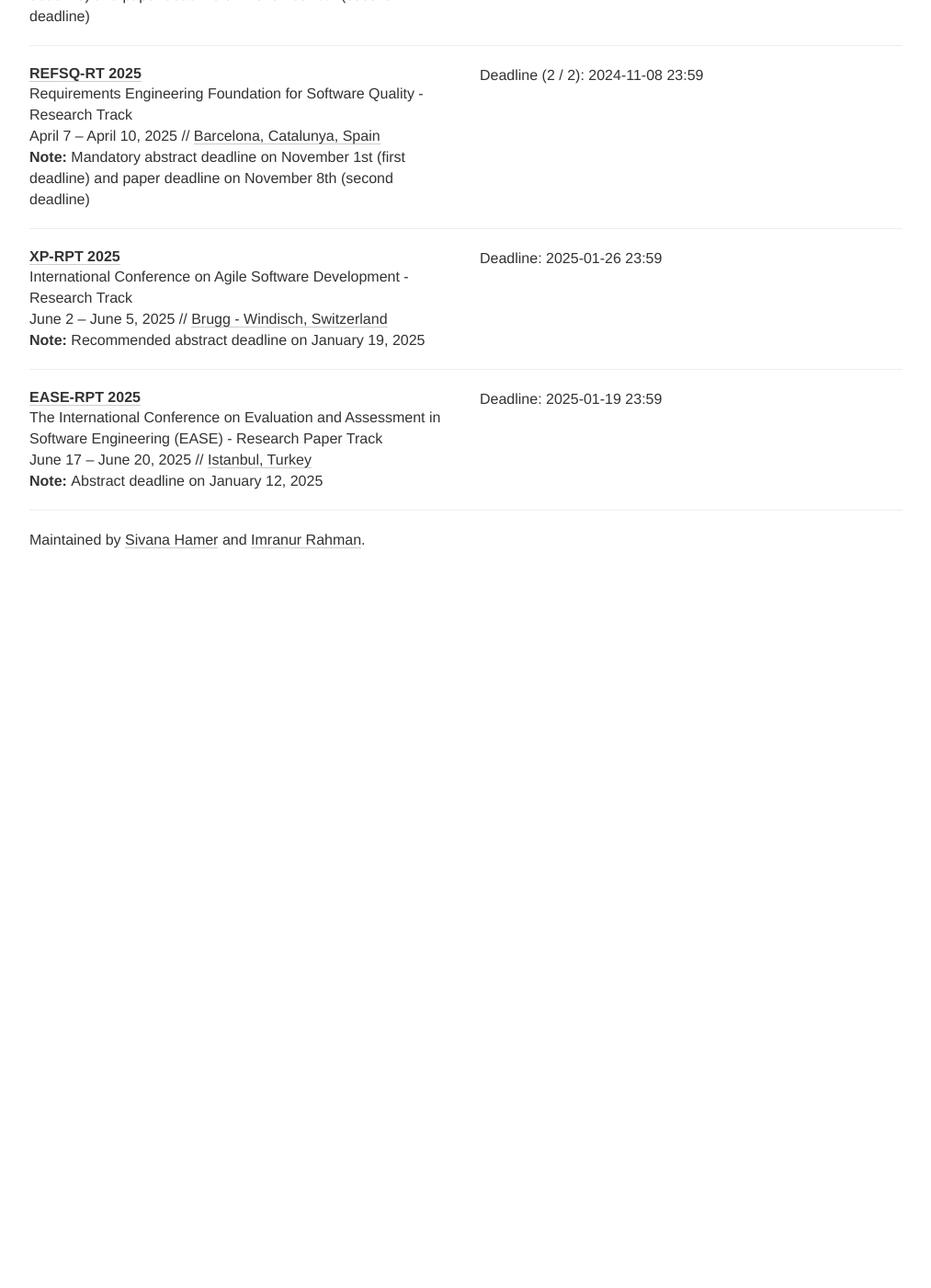
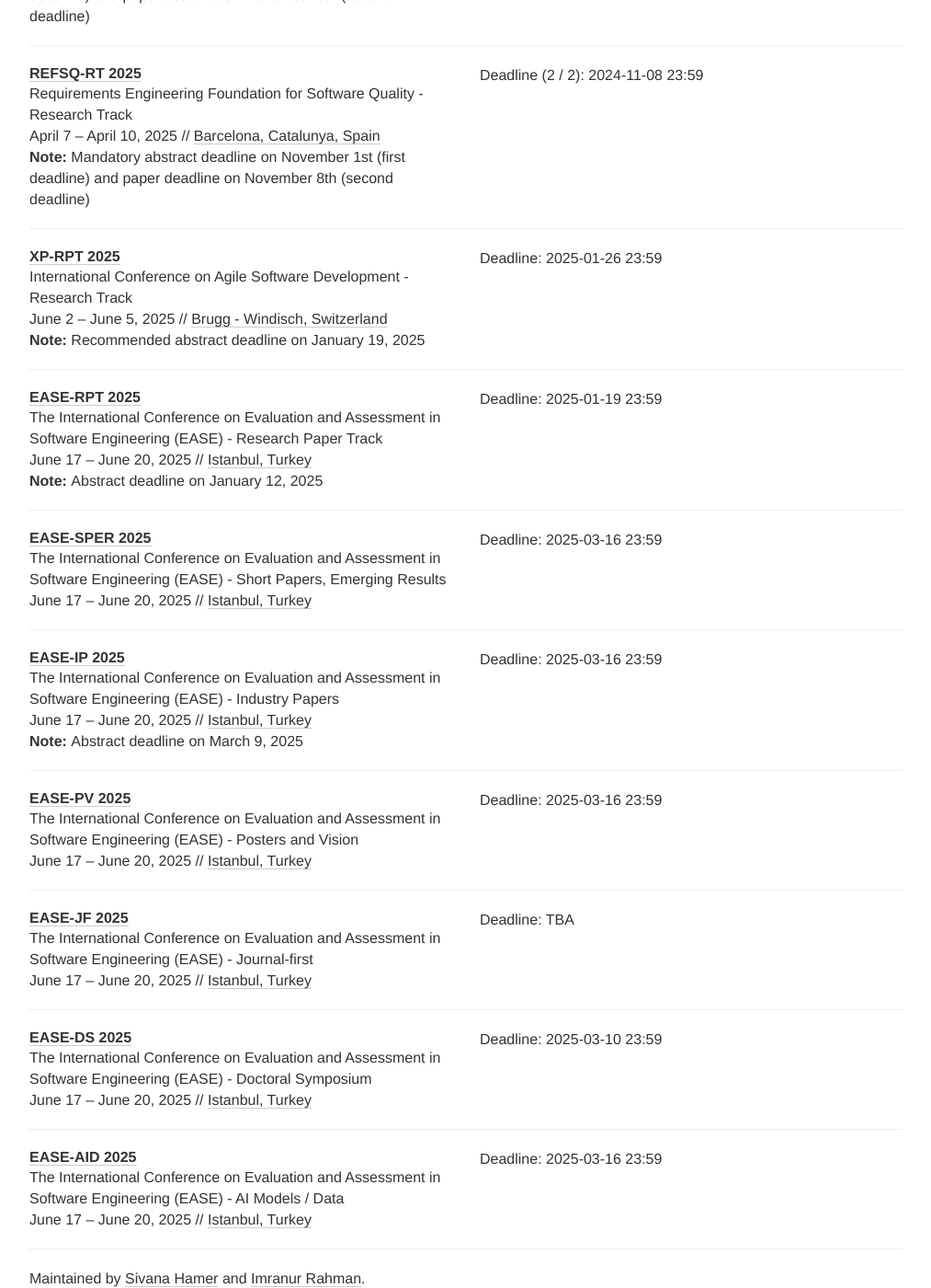
Before and after one commit to se-deadlines/se-deadlines.github.io, a Jekyll site: the page built from index.html, in a window 1280 px wide and 1400 px high, scrolled down 15654 px. Shown: the whole window at 92% size, without its empty margins (133-1146 px from the left). Built offline with Jekyll 4.4.1, drawn with Linux system fonts in a browser that asks for light colours; nearby versions of some CDN libraries; before the commit the page ends 16284 px from its top, so only the background shows below that.

Commit message:
Divided EASE into multiple tracks

```diff
--- a/_data/conferences.yml
+++ b/_data/conferences.yml
@@ -1100,4 +1100,64 @@
   date: June 17 - June 20, 2025
   place: Istanbul, Turkey
   note: Abstract deadline on January 12, 2025
-  tags: [CO, RPT, SPT, IPT, JFT, NIER]
+  tags: [CO, RPT]
+
+- name: EASE-SPER
+  description: The International Conference on Evaluation and Assessment in Software Engineering (EASE) - Short Papers, Emerging Results
+  year: 2025
+  link: https://conf.researchr.org/track/ease-2025/ease-2025-short-papers--emerging-results
+  deadline:
+   - "2025-03-16 23:59"
+  date: June 17 - June 20, 2025
+  place: Istanbul, Turkey
+  tags: [CO, SPT]
+
+- name: EASE-IP
+  description: The International Conference on Evaluation and Assessment in Software Engineering (EASE) - Industry Papers
+  year: 2025
+  link: https://conf.researchr.org/track/ease-2025/ease-2025-industry-papers
+  deadline:
+   - "2025-03-16 23:59"
+  date: June 17 - June 20, 2025
+  place: Istanbul, Turkey
+  note: Abstract deadline on March 9, 2025
+  tags: [CO, IPT]
+
+- name: EASE-PV
+  description: The International Conference on Evaluation and Assessment in Software Engineering (EASE) - Posters and Vision
+  year: 2025
+  link: https://conf.researchr.org/track/ease-2025/ease-2025-posters-and-vision
+  deadline:
+   - "2025-03-16 23:59"
+  date: June 17 - June 20, 2025
+  place: Istanbul, Turkey
+  tags: [CO, POS]
+
+- name: EASE-JF
+  description: The International Conference on Evaluation and Assessment in Software Engineering (EASE) - Journal-first
+  year: 2025
+  link: https://conf.researchr.org/track/ease-2025/ease-2025-journal-first
+  deadline: ["TBA"]
+  date: June 17 - June 20, 2025
+  place: Istanbul, Turkey
+  tags: [CO, JFT]
+
+- name: EASE-DS
+  description: The International Conference on Evaluation and Assessment in Software Engineering (EASE) - Doctoral Symposium
+  year: 2025
+  link: https://conf.researchr.org/track/ease-2025/ease-2025-doctoral-symposium
+  deadline:
+   - "2025-03-10 23:59"
+  date: June 17 - June 20, 2025
+  place: Istanbul, Turkey
+  tags: [CO, DOS]
+
+- name: EASE-AID
+  description: The International Conference on Evaluation and Assessment in Software Engineering (EASE) - AI Models / Data
+  year: 2025
+  link: https://conf.researchr.org/track/ease-2025/ease-2025-ai-models---data
+  deadline:
+   - "2025-03-16 23:59"
+  date: June 17 - June 20, 2025
+  place: Istanbul, Turkey
+  tags: [CO, DB]
```
